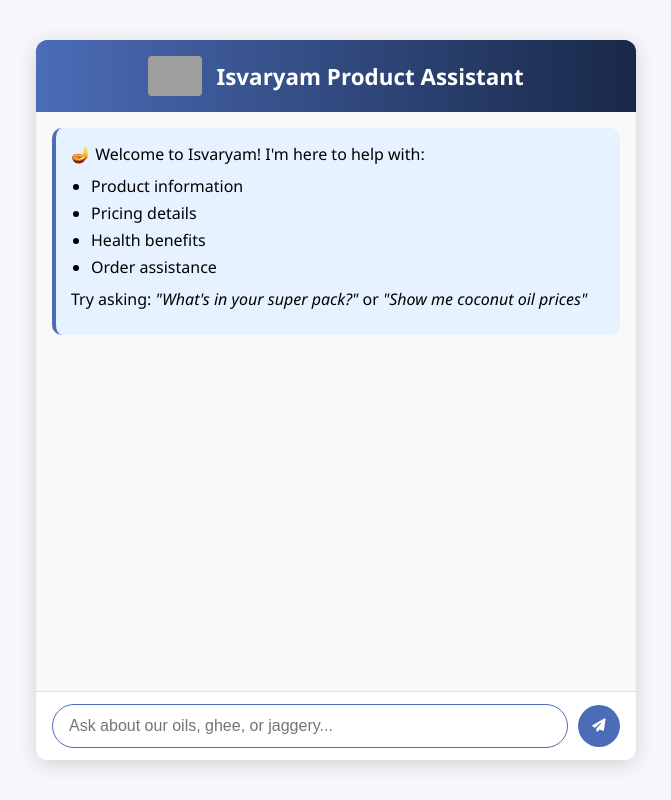
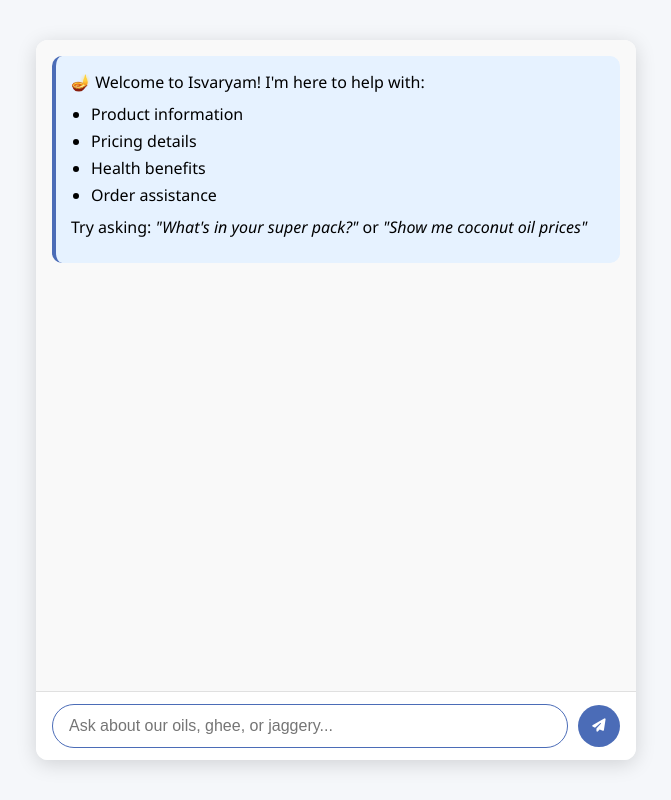
Before and after one commit to dushyanth25/isvarayam_chatbot, a Flask app: page / in a window 1280 px wide. Shown: the whole page, without its empty margins (304-975 px from the left). Run offline with Flask 3, Linux system fonts and the light colour scheme; grey boxes are pictures that could not be loaded.

Commit message:
Update index.html

```diff
--- a/templates/index.html
+++ b/templates/index.html
@@ -9,12 +9,6 @@
 </head>
 <body>
   <div class="chat-container">
-    <header>
-      <div class="header-content">
-        <img src="https://dukaan.b-cdn.net/300x300/webp/6890672/a812a924-0cbf-4f06-b97a-7e024f3c4f49/png-6e28ce3c-90b4-42c9-bb5c-cf7d1717a9ae.png" class="logo">
-        <h1>Isvaryam Product Assistant</h1>
-      </div>
-    </header>
 
     <div id="chatbox" class="chatbox">
       <div class="welcome-message">
```
